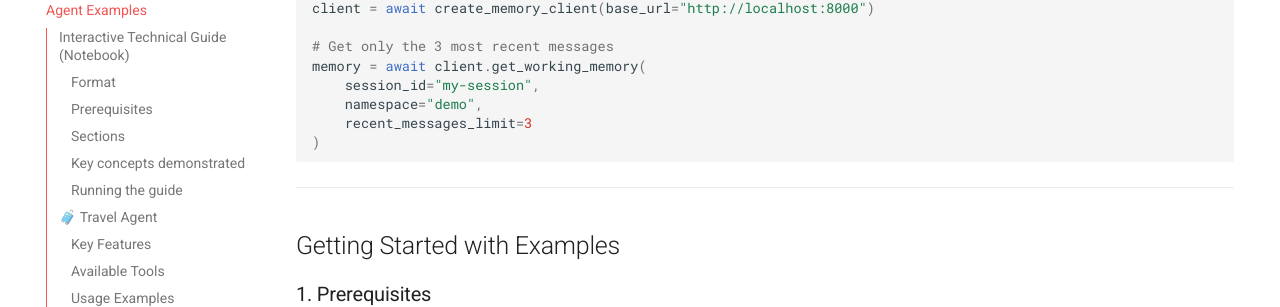
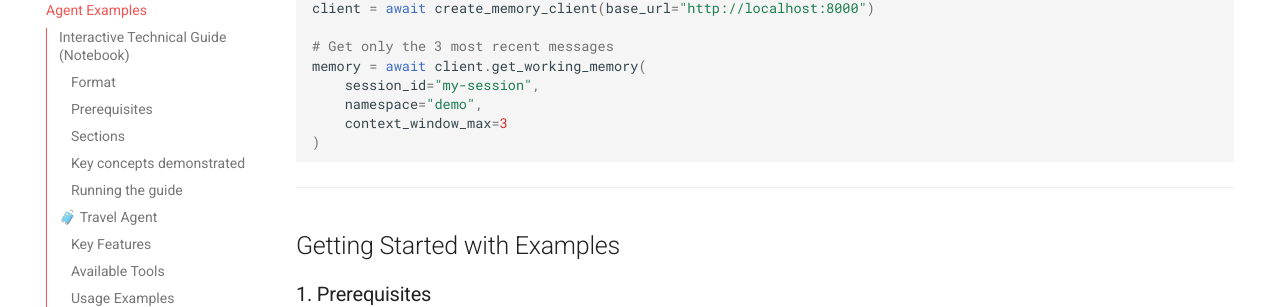
Before and after one commit to redis/agent-memory-server, an MkDocs documentation site: the page built from docs/agent-examples.md, in a window 1280 px wide and 900 px high, scrolled down 10233 px. Shown: the part 146-453 px from the top of the window. Built offline with MkDocs 1.6.1 and Material for MkDocs 9.7.7, drawn with Linux system fonts in a browser that asks for light colours; comment, search, counter and statistics services are not loaded; the version menu is left out.

Commit message:
corrects method parameter name

````diff
--- a/docs/agent-examples.md
+++ b/docs/agent-examples.md
@@ -405,7 +405,7 @@ client = await create_memory_client(base_url="http://localhost:8000")
 memory = await client.get_working_memory(
     session_id="my-session",
     namespace="demo",
-    recent_messages_limit=3
+    context_window_max=3
 )
 ```
 
````
